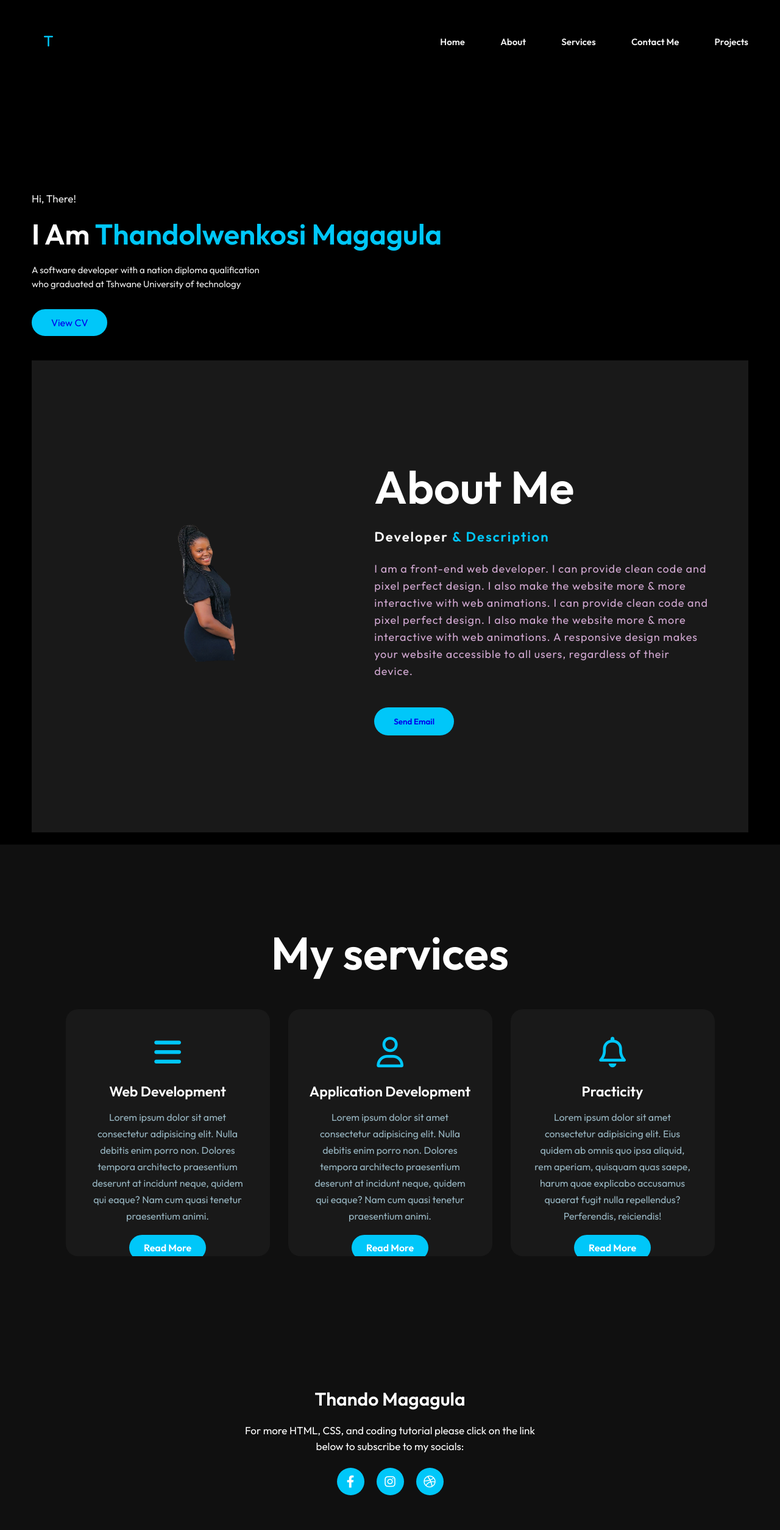
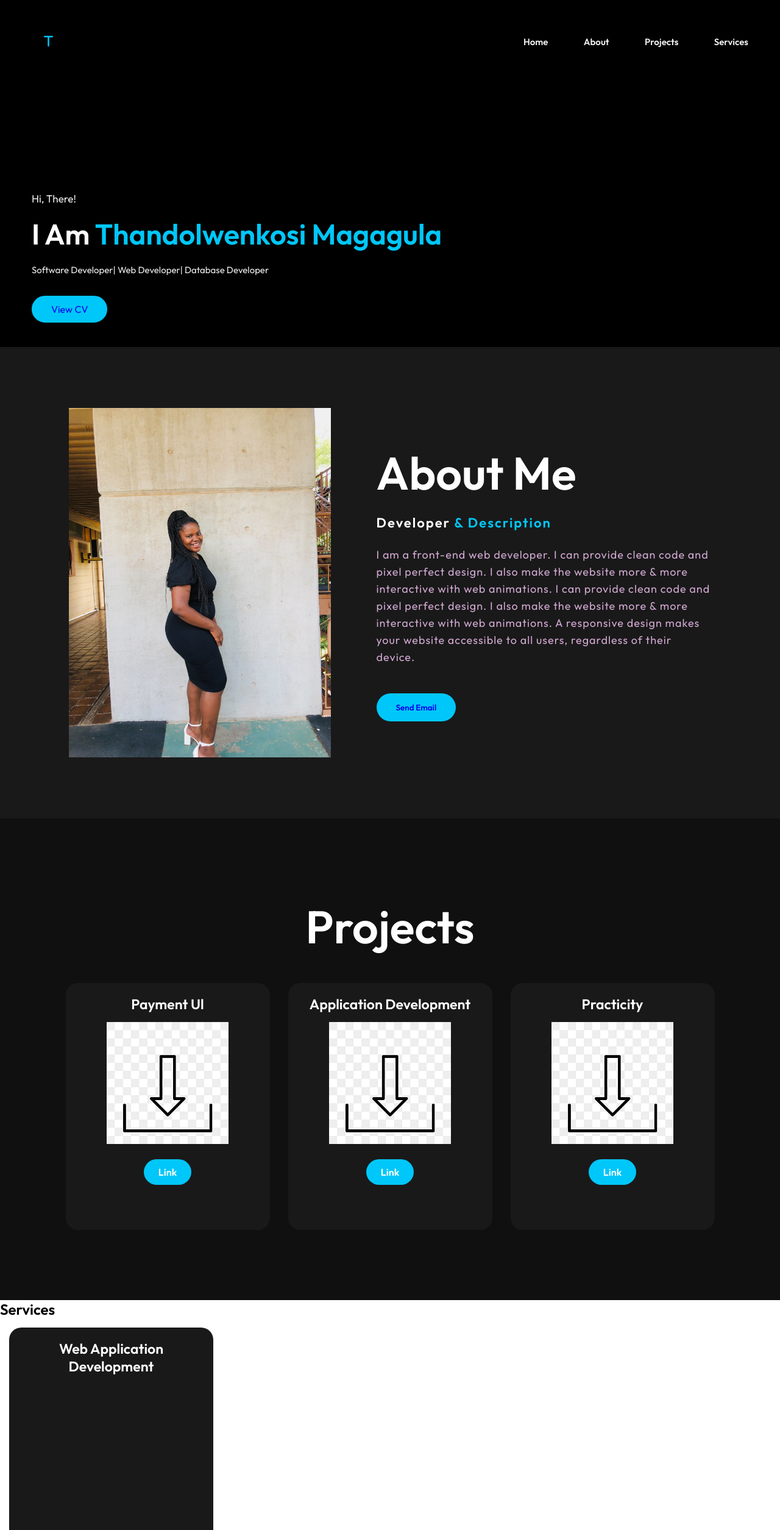
Before and after one commit to tsgmagagul/portfolio, a plain HTML site: page index.html in a window 1280 px wide. Shown: the top 2509 px of the page at 61% size. Drawn offline with Linux system fonts and the light colour scheme.

Commit message:
Add files via upload

```diff
--- a/index.html
+++ b/index.html
@@ -38,11 +38,10 @@
                 <span></span>
             </div>
             <div class="nav-list">
-                <li><a href="#">Home</a></li>
-                <li><a href="#">About</a></li>
-                <li><a href="#">Services</a></li>
-                <li><a href="#">Contact Me</a></li>
-                <li><a href="#">Projects</a></li>
+                <li><a href="index.html">Home</a></li>
+                <li><a href="index.html">About</a></li>
+                <li><a href="index.html">Projects</a></li>
+                <li><a href="index.html">Services</a></li>
             </div>
         </nav>
     </header>
@@ -51,16 +50,21 @@
     <div class="hero-text">
 <h3>Hi, There!</h3>
 <h1>I Am <span>Thandolwenkosi Magagula</span></h1>
-<p>A software developer with a nation diploma qualification <br> who graduated at Tshwane University of technology </p>
+<p>Software Developer| Web Developer| Database Developer</p>
 
 <button type="button"><a href="assets/tsg magagula's cv.pdf" download="cv">
   View CV
   </a></button>
 </div>
- <!----- About Section start ---->
- <section class="about">
+
+
+  </div>
+
+</div>
+<!----- About Section start ---->
+<section class="about">
   <div class="main">
-    <img src="assets/Removal-324.png" alt="" />
+    <img src="assets/IMG_6666.jpg" alt="" />
     <div class="about-text">
       <h2>About Me</h2>
       <h5>Developer <span>& Description</span></h5>
@@ -78,61 +82,86 @@
     </button>
     </div>
   </div>
+
 </section>
-++
-  </div>
-
-</div>
 <!------- service section start --->
 <div class="service">
     <div class="title">
-      <h2>My services</h2>
+      <h2>Projects</h2>
     </div>
 
     <div class="box">
       <div class="card">
-        <i class="fas fa-bars"></i>
-        <h5>Web Development</h5>
+
+        <h5>Payment Ul</h5>
         <div class="pra">
           <p>
-            Lorem ipsum dolor sit amet consectetur adipisicing elit. Nulla debitis enim porro non. Dolores tempora architecto praesentium deserunt at incidunt neque, quidem qui eaque? Nam cum quasi tenetur praesentium animi.
+          <img src="assets/downloadicon.jpg" style="height: 200px; width: 350;">
           </p>
           <p style="text-align: center">
-            <a class="button" href="#">Read More</a>
+            <a class="button" href="#">Link</a>
           </p>
         </div>
       </div>
 
       <div class="card">
-        <i class="far fa-user"></i>
+
         <h5>Application Development</h5>
         <div class="pra">
           <p>
-           Lorem ipsum dolor sit amet consectetur adipisicing elit. Nulla debitis enim porro non. Dolores tempora architecto praesentium deserunt at incidunt neque, quidem qui eaque? Nam cum quasi tenetur praesentium animi.
+            <img src="assets/downloadicon.jpg" style="height: 200px; width: 350;">
           </p>
           <p style="text-align: center">
-            <a class="button" href="#">Read More</a>
+            <a class="button" href="#">Link</a>
           </p>
         </div>
       </div>
 
       <div class="card">
-        <i class="far fa-bell"></i>
+
         <h5>Practicity</h5>
         <div class="pra">
           <p>
-            Lorem ipsum dolor sit amet consectetur adipisicing elit. Eius quidem ab omnis quo ipsa aliquid, rem aperiam, quisquam quas saepe, harum quae explicabo accusamus quaerat fugit nulla repellendus? Perferendis, reiciendis!
+            <img src="assets/downloadicon.jpg" style="height: 200px; width: 350;">
           </p>
           <p style="text-align: center">
-            <a class="button" href="#">Read More</a>
+            <a class="button" href="#">Link</a>
           </p>
         </div>
       </div>
     </div>
   </div>
 </section>
+<section class="services">
+  <h2>Services</h2>
+<div class="card">
+  <h5>Web Application Development</h5>
+  <p>
+
+  </p>
+  </div>
+ <div class="card">
+  <h5>Mobile Application Development</h5>
+  <p>
+
+  </p>
+  </div>
+  <div class="card">
+  <h5>Software Prototyping</h5>
+  <p>
+
+  </p>
+</div>
+<div class="card">
+  <h5>Database Development</h5>
+  <p>
+
+  </p>
+</div>
+</section>
 <script src="script.js"></script>
 <footer>
+
       <p>Thando Magagula</p>
       <p>
         For more HTML, CSS, and coding tutorial please click on the link below
--- a/style.css
+++ b/style.css
@@ -21,7 +21,7 @@ body
     width:100%;
     height:100%;
     min-height: 100vh;
-     /* background: url('assets/Capture.PNG'); */
+
      background-color: black;
     background-size: cover;
     background-position: center;
@@ -87,7 +87,7 @@ nav .nav-list li a{
     font-size: 15px;
     font-weight: 600;
 }
-nav .nav-list li :not(:last-child) a:hover{
+nav .nav-list li a:hover{
     color: #00c7f9;
     transition: 0.4s;
 }
@@ -391,3 +391,7 @@ footer {
     border: 2px solid #00c7f9;
     cursor: pointer;
   }
+  .services
+  {
+
+  }
```
